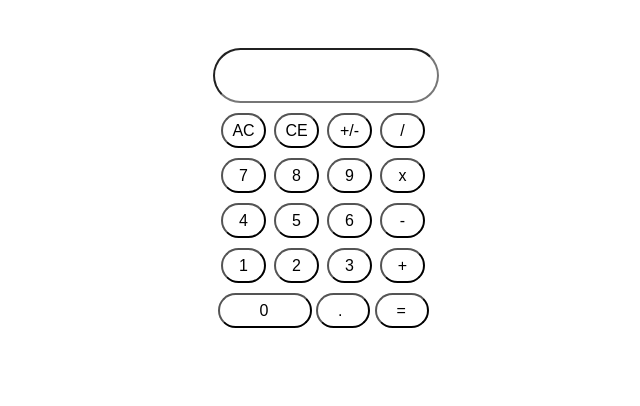
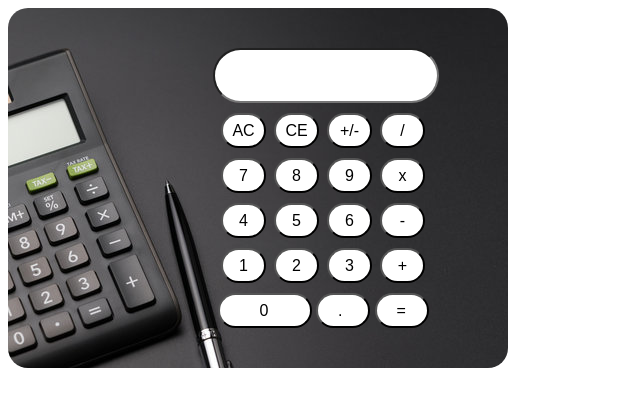
Before and after one commit to Miligalichyan/calculator.github.io, a plain HTML site: page index.html in a window 1280 px wide. Shown: the whole page, without its empty margins (0-640 px from the left). Drawn offline with nearby package versions, Linux system fonts and the light colour scheme.

Commit message:
Update calculator.css

```diff
--- a/calculator.css
+++ b/calculator.css
@@ -3,7 +3,7 @@
 	padding-left:80px;
 	width:420px;
 	height:320px;
-	background-image:url('imgs/360_F_206145642_ch7d799Dq38xZfRQjEAYRLaYS9jsmezF.jpg');
+	background-image:url('img/360_F_206145642_ch7d799Dq38xZfRQjEAYRLaYS9jsmezF.jpg');
 	border-radius:20px;
 }
 .display{
```
